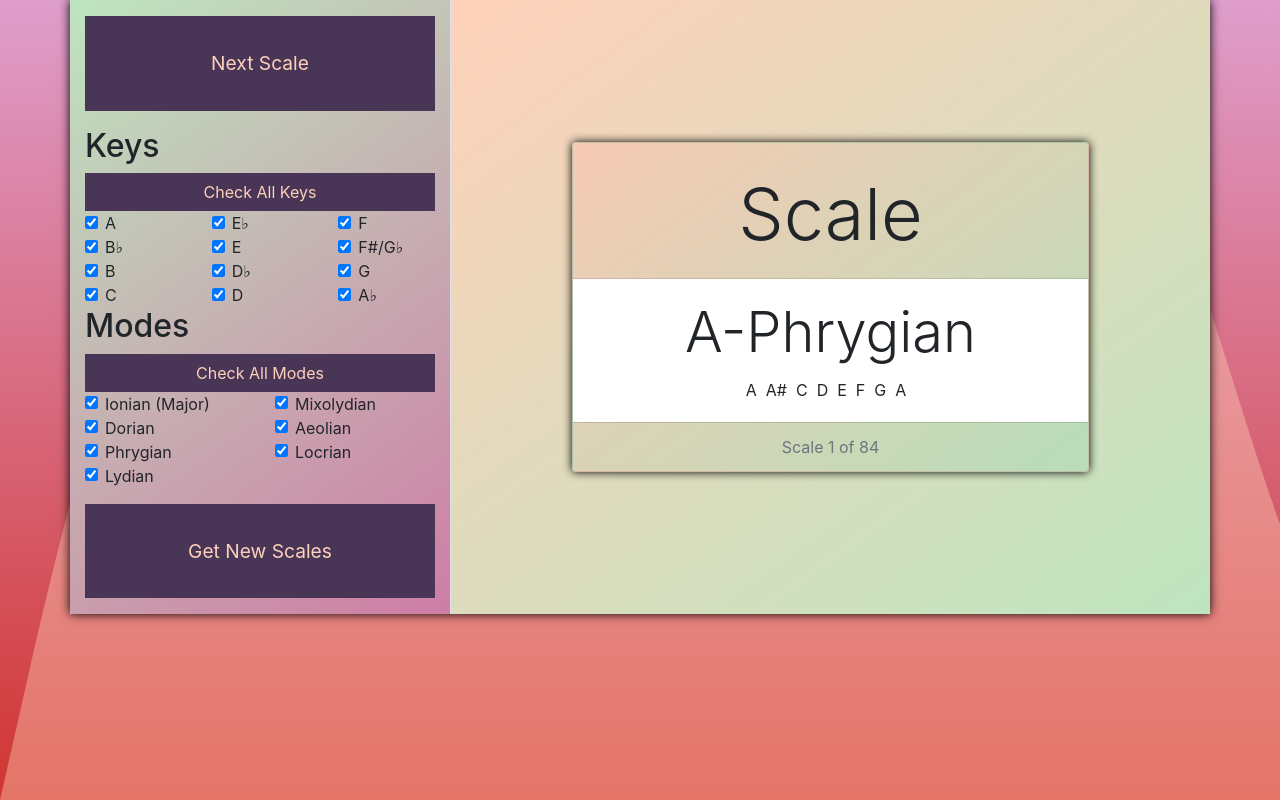
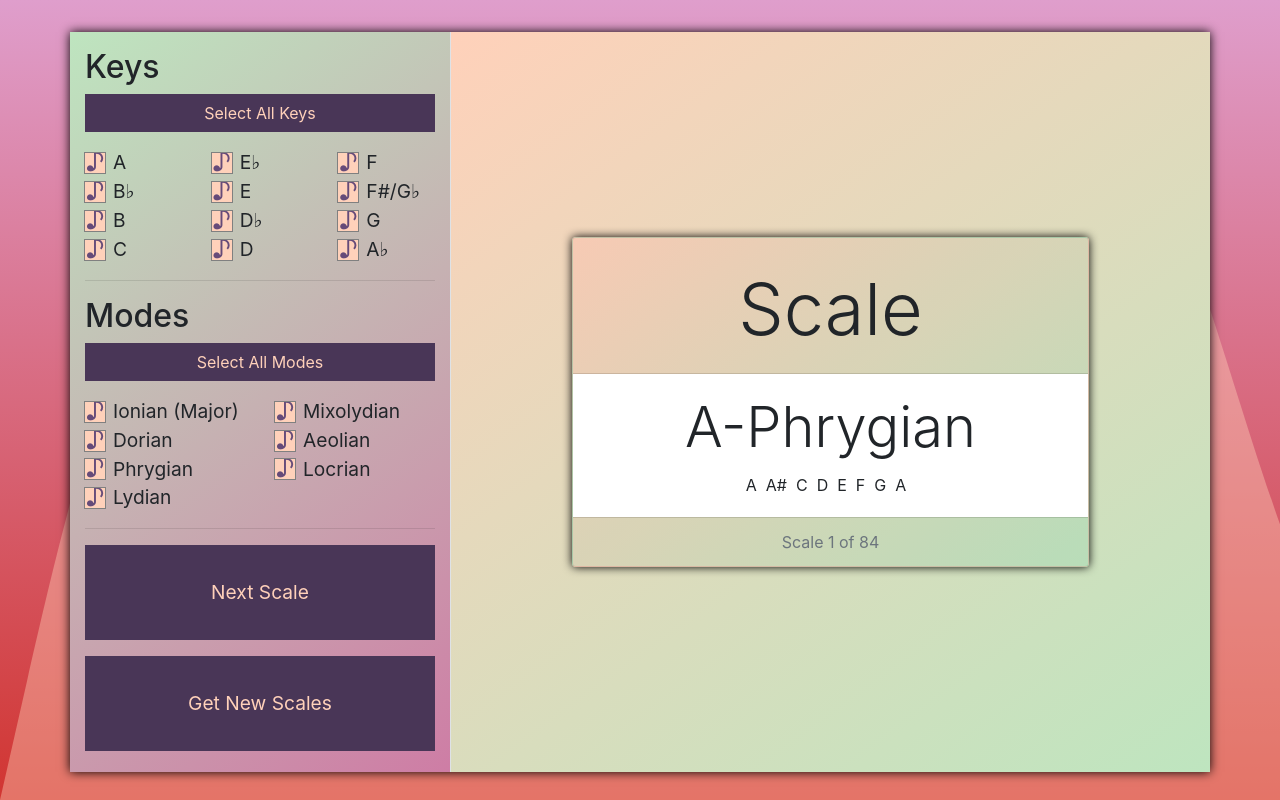
Before and after one commit to mireie/key-practice, a website built with webpack: page src/index.html in a window 1280 px wide. Both pictures are taken after a click on the element "Submit". Built offline with nearby package versions, Linux system fonts and the light colour scheme.

Commit message:
add checkbox styles

```diff
--- a/src/css/styles.css
+++ b/src/css/styles.css
@@ -1,5 +1,4 @@
 body {
-  background-color: hotpink;
   background-size: cover;
   background-repeat: no-repeat;
   min-height: 100vh;
@@ -9,31 +8,24 @@ body {
 
 .submit-btn, .skip {
   padding: 2rem;
-  font-size:larger;
+  font-size: larger;
 }
+
 .app-container {
   box-shadow: 0px 0px 10px black;
+  min-height:740px;
 }
 
 .header {
-  color:black;
+  color: black;
 }
 
 #result {
-  background: linear-gradient(
-    144deg,
-    #FFD1BA,
-    #BEE5BF
-  );
+  background: linear-gradient( 144deg, #FFD1BA, #BEE5BF);
 }
 
-
 #entry {
-  background: linear-gradient(
-    144deg,
-    #BEE5BF,
-    #CE7DA5
-  )
+  background: linear-gradient( 144deg, #BEE5BF, #CE7DA5);
 }
 
 #entry p, #result h2 {
@@ -47,18 +39,18 @@ body {
 input[type="number"], input[type="text"] {
   display: block;
   clear: both;
-  width:100%;
+  width: 100%;
 }
 
 .btn {
   display: block;
   clear: both;
-  background-color:#493657;
-  color:#FFD1BA;
+  background: #493657;
+  color: #FFD1BA;
   border-radius: 0;
-  width:100%;
+  width: 100%;
+  transition:  0.6s cubic-bezier(0.76, 0, 0.24, 1);
 }
-
 
 .input-hide {
   background-color: #303030;
@@ -73,26 +65,21 @@ input[type="number"], input[type="text"] {
     display: none;
   }
 }
-#error, .result-stats, .skip{
-  display:none;
+
+#error, .result-stats, .skip, .active-stats {
+  display: none;
 }
 
-.active-stats {
-}
 .card-contain {
   justify-content: center;
-  height:100%;
-  max-width:75%;
+  height: 100%;
+  max-width: 75%;
   align-items: center;
-  margin:auto;
+  margin: auto;
 }
 
 .text-center {
-  background: linear-gradient(
-    144deg,
-    #FFD1BA,
-    #BEE5BF
-  );
+  background: linear-gradient( 144deg, #FFD1BA, #BEE5BF);
   box-shadow: 0px 0px 10px black;
 }
 
@@ -103,3 +90,44 @@ input[type="number"], input[type="text"] {
 ul#scale-list {
   text-align: initial;
 }
+.container {
+  padding-top:2rem;
+}
+.btn:hover {
+  color:#FFD1BA;
+  background: #664b79;
+  transition:  0.6s cubic-bezier(0.76, 0, 0.24, 1);
+
+}
+
+input[type='checkbox']{
+  width: 20px !important;
+  height: 20px !important;
+  -webkit-appearance: none;
+  -moz-appearance: none;
+  -o-appearance: none;
+  appearance: none;
+  outline: 1px solid gray;
+  box-shadow: none;
+  font-size: 0.8em;
+  text-align: center;
+  background: #FFD1BA;
+  line-height:1rem;
+  transition:  0.6s cubic-bezier(0.76, 0, 0.24, 1);
+
+}
+
+input[type='checkbox']:checked:after {
+  content: '♪';
+  font-size:160%;
+  color: #664b79;
+  transition:  0.6s cubic-bezier(0.76, 0, 0.24, 1);
+}
+
+.form-check {
+  font-size:120%;
+}
+
+.form-check-label {
+  margin-left:.5rem;
+}
--- a/src/index.html
+++ b/src/index.html
@@ -16,14 +16,11 @@
     <div class="row app-container">
       <div class="col-md sticky-top" id="entry">
         <form class="sticky-top" id="form">
-          <p>
-          <div class="btn mt-3 skip">Next Scale</div>
-          </p>
           <div class="entry-block">
-            <div class="advanced">
+            <div class="controls mt-3">
               <div class="alert-danger p-1" id="error"></div>
               <h2>Keys</h2>
-              <button class="btn checkKeys">Check All Keys</button>
+              <div class="btn checkKeys mb-3">Select All Keys</div>
               <div class="row keys-container">
                 <div class="col">
                   <div class="form-check">
@@ -104,8 +101,9 @@
                   </div>
                 </div>
               </div>
+              <hr>
               <h2>Modes</h2>
-              <button class="btn checkModes">Check All Modes</button>
+              <div class="btn checkModes mb-3">Select All Modes</div>
               <div class="row modes-container">
                 <div class="col">
                   <div class="form-check">
@@ -164,6 +162,8 @@
                 </div>
               </div>
             </div>
+            <hr>
+            <div class="btn mt-3 skip">Next Scale</div>
             <div class="btn submit-btn mt-3">Submit</div>
           </div>
         </form>
@@ -171,7 +171,7 @@
       </div>
       <div class="col-md-8 border-left" id="result">
         <div class="row card-contain">
-          <div class="col active-stats">
+          <div class="col-12 active-stats">
             <div class="card text-center">
               <div class="card-header">
                 <h2 class="display-3">Scale</h2>
@@ -185,16 +185,17 @@
               </div>
             </div>
           </div>
-          <div class="col result-stats">
+          <div class="col-12 result-stats">
             <div class="card text-center">
               <div class="card-header">
-                <h2 class="display-3">Results</h2>
+                <h2 class="display-3">All Done!</h2>
               </div>
               <div class="card-body">
+                <h4 class="display-4">Scales Practiced</h4>
                 <ul id="scale-list"></ul>
               </div>
               <div class="card-footer text-muted">
-                y Total Scales
+                <span id="scale-total-results"></span> Total Scales
               </div>
             </div>
           </div>
--- a/src/js/session.js
+++ b/src/js/session.js
@@ -15,6 +15,7 @@ export class Session {
   }
 
   makePairs(keyArray, modeArray) {
+    this.counter = 0;
     let pairArray = [];
     keyArray.forEach(function (key) {
       modeArray.forEach(function (mode) {
@@ -39,7 +40,6 @@ export class Session {
       console.log(availablePairs);
       this.counter++;
       $("#counter").text(this.counter);
-
       return availablePairs[seed];
     }
   }
@@ -65,17 +65,19 @@ export class Session {
         $("#error").slideToggle();
       }
       hideThings([".result-stats"]);
-      showThings([".skip", ".active-stats"]);
+      fadeInThings([".active-stats"]);
+      slideInThings([".skip"])
       this.makePairs(keyArray, modeArray);
       return this.getPair();
     }
   }
 
   sessionComplete() {
-    $(".result-stats").slideToggle();
-    $(".active-stats").slideToggle();
+    $("#scale-total-results").text(this.pairs.length);
+    $(".result-stats").fadeToggle();
+    $(".active-stats").toggle();
     $("#scale-list").html("");
-    $(".skip").slideToggle();
+    $(".skip").slideToggle("slow");
     this.pairs.forEach(function (element) {
       $("#scale-list").append(`<li>${element.key}-${element.mode}</li>`);
     });
@@ -85,16 +87,24 @@ export class Session {
 function hideThings(array) {
   array.forEach(function (element) {
     if ($(element).is(":visible")) {
-      $(element).fadeToggle();
+      $(element).toggle();
     }
   });
 }
 
-function showThings(array) {
+function fadeInThings(array) {
   array.forEach(function (element) {
     if ($(element).is(":hidden")) {
-      $(element).fadeToggle();
+      $(element).fadeToggle("slow");
     }
     $('.submit-btn').text('Get New Scales');
   });
 }
+
+function slideInThings(array) {
+  array.forEach(function (element) {
+    if ($(element).is(":hidden")) {
+      $(element).slideToggle("slow");
+    }
+  });
+}
```
